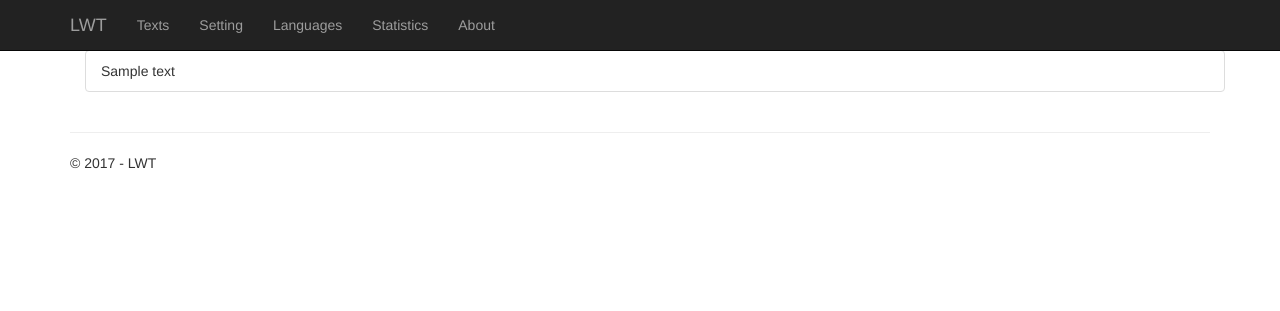
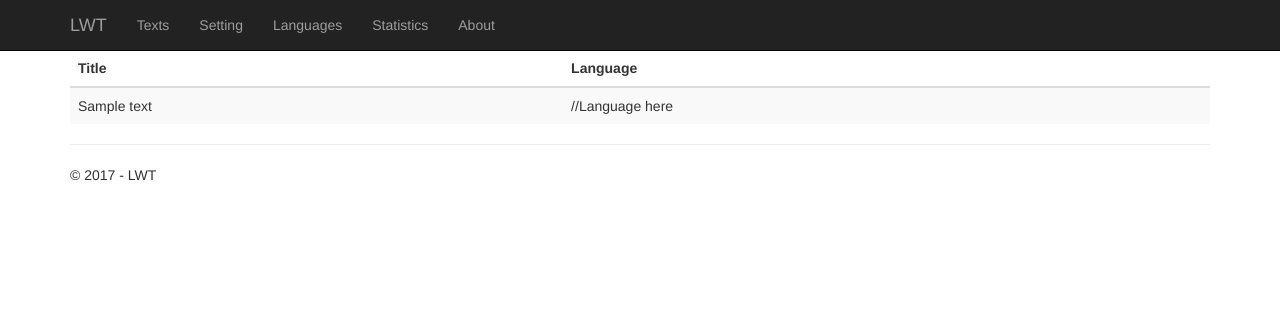
Before and after one commit to haitrr/lwt, an ASP.NET Core app: page /Text in a window 1280 px wide. Shown: the top 311 px of the page. Run offline with ASP.NET Core 8, Linux system fonts and the light colour scheme; tables that the repository leaves empty hold one stand-in row (values such as "Sample post"); the project's own start-up code is not run, and a stand-in starts its controllers and pages.

Commit message:
Use Table to display the list of texts

```diff
--- a/Views/Text/Index.cshtml
+++ b/Views/Text/Index.cshtml
@@ -2,11 +2,28 @@
 @{
     ViewData["Title"] = "Texts";
 }
-<div class="container">
-    <ul class="list-group">
+<table class="table table-striped">
+    <thead>
+        <tr>
+            <th>
+                @Html.DisplayNameFor(model=>model.Texts[0].Title)
+            </th>
+            <th>
+                @Html.DisplayNameFor(model=>model.Texts[0].Language)
+            </th>
+        </tr>
+    </thead>
+    <tbody>
         @foreach(var text in Model.Texts)
         {
-            <li class="list-group-item">@text.Title</li>
+            <tr>
+                <td>
+                    @Html.DisplayFor(modelItem => text.Title)
+                </td>
+                <td>
+                    //Language here
+                </td>
+            </tr>
         }
-    </ul>
-</div>
+    </tbody>
+</table>
```
